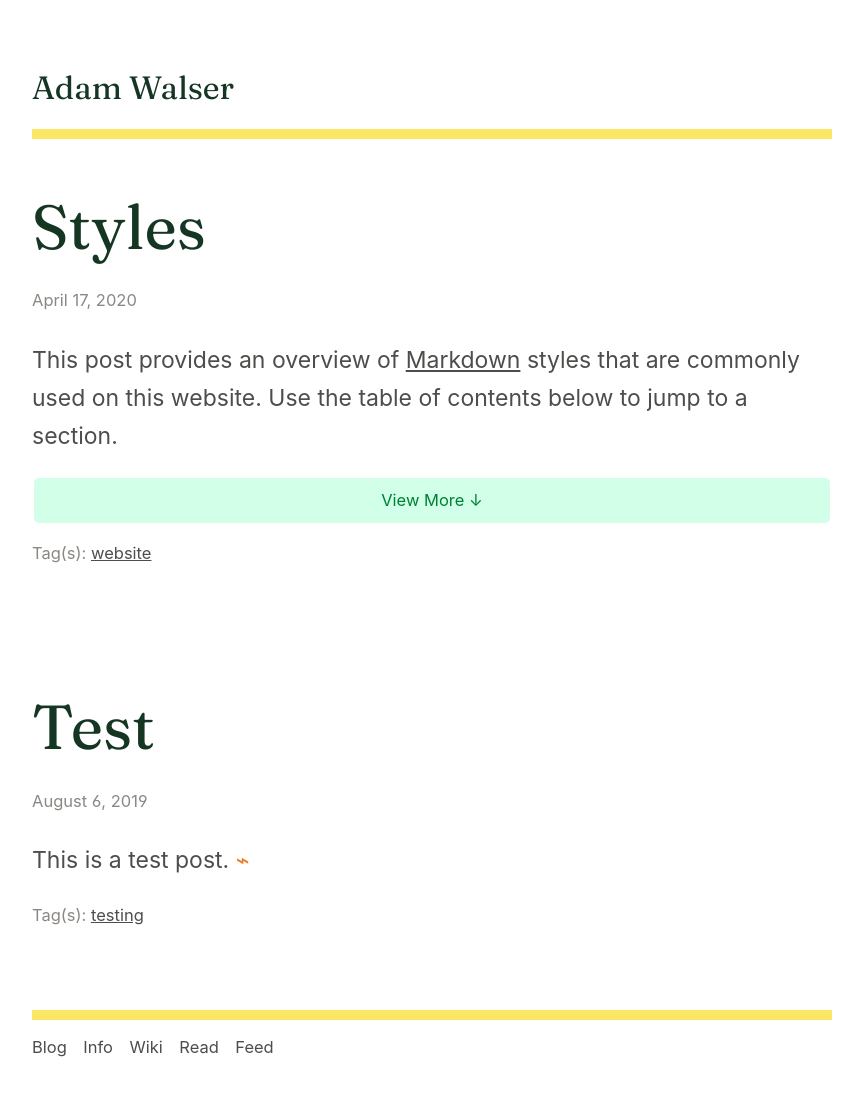
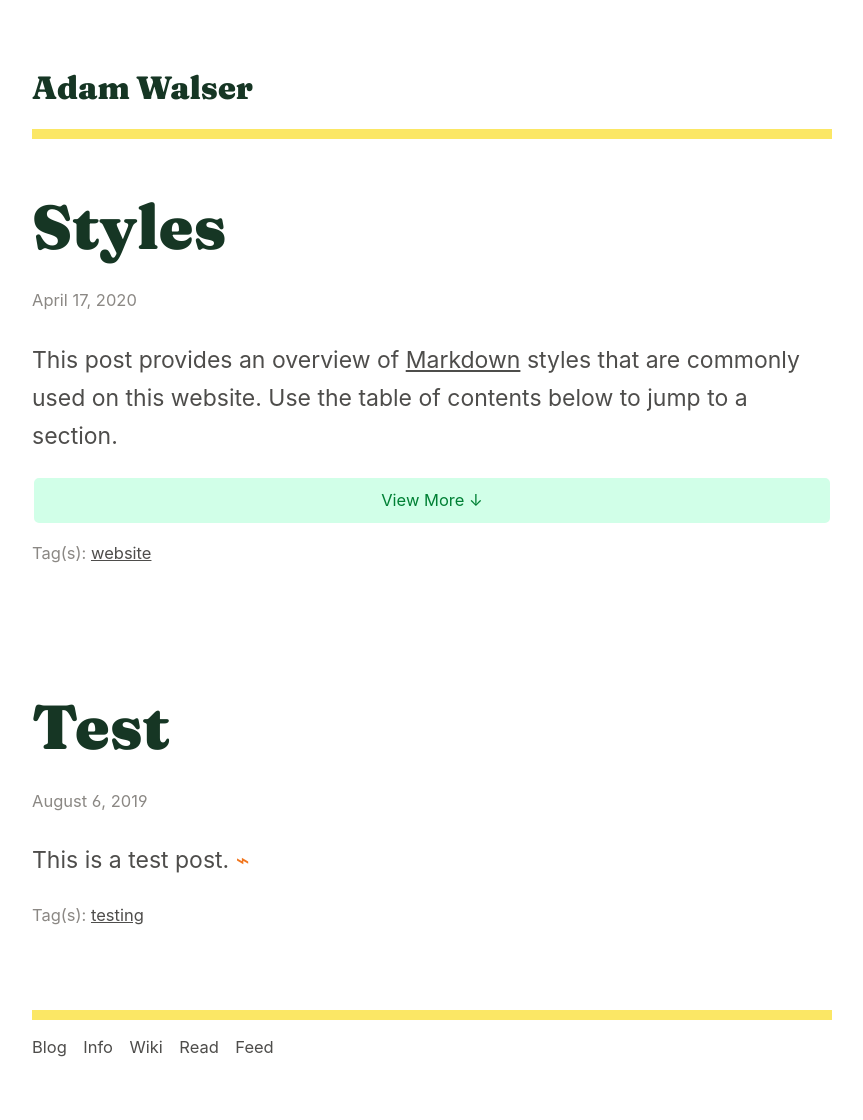
Before and after one commit to ajpwalser/ajpwalser.github.io, a Jekyll site: the page built from index.html, in a window 1280 px wide. Shown: the whole page, without its empty margins (208-1071 px from the left). Built offline with Jekyll 4.4.1, drawn with Linux system fonts in a browser that asks for light colours; some web fonts are replaced; the list of posts is cut into pages by our own code.

Commit message:
Update default.html

```diff
--- a/_layouts/default.html
+++ b/_layouts/default.html
@@ -6,7 +6,7 @@
    <meta name="viewport" content="width=device-width, initial-scale=1">
    <link rel="stylesheet" href="{{ '/css/style.css' | absolute_url }}">
    <link rel="preconnect" href="https://fonts.gstatic.com">
-   <link href="https://fonts.googleapis.com/css2?family=Fraunces:SOFT,WONK,wght@900&display=swap" rel="stylesheet">
+   <link href="https://fonts.googleapis.com/css2?family=Fraunces:wght@900&display=swap" rel="stylesheet">
 
    <link rel="apple-touch-icon" sizes="180x180" href="/apple-touch-icon.png">
    <link rel="icon" type="image/png" sizes="32x32" href="/favicon-32x32.png">
```
